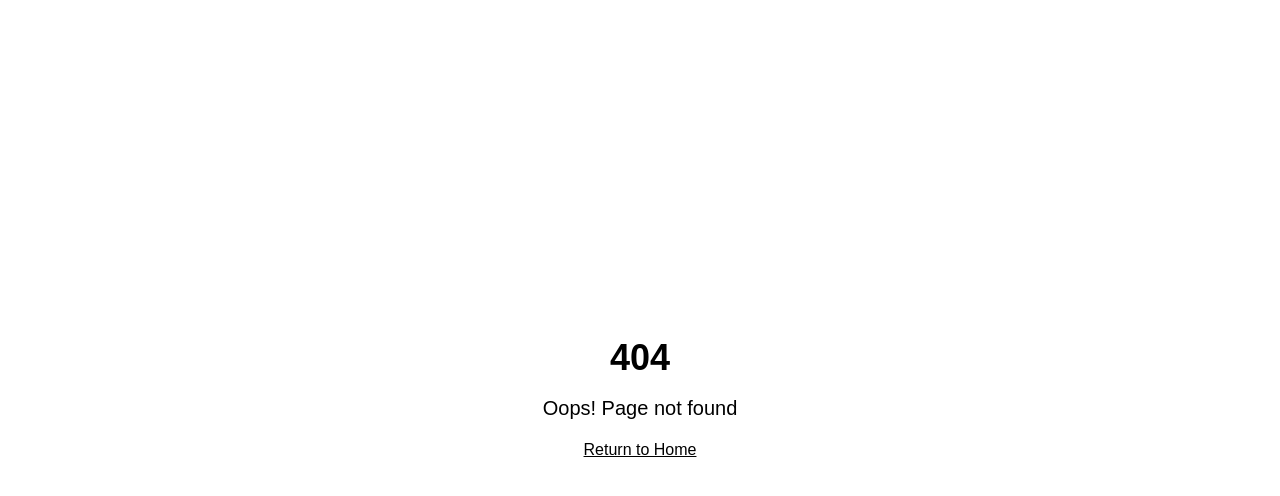
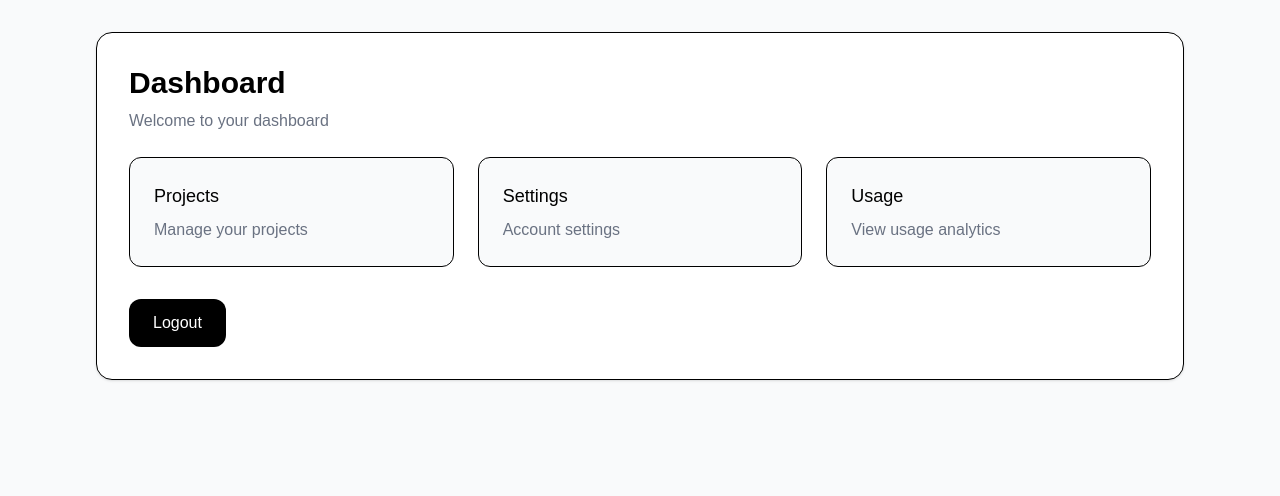
Before and after one commit to sudoKrishna/oran, a Next.js app in the folder frontend/: page /dashboard in a window 1280 px wide. Before the commit this address had no page. Shown: the top 496 px of the page. Built offline with nearby package versions, Linux system fonts and the light colour scheme; no server answers.

Commit message:
me dashboard

```diff
--- /dev/null
+++ b/frontend/app/dashboard/page.tsx
@@ -0,0 +1,63 @@
+import { cookies } from "next/headers";
+
+export default async function DashboardPage() {
+    const cookieStore = await cookies();
+
+  cookieStore.get("token");
+
+  return (
+    <div className="min-h-screen bg-gray-50">
+      <div className="max-w-6xl mx-auto p-8">
+        <div className="bg-white rounded-2xl shadow-sm border p-8">
+          <h1 className="text-3xl font-semibold mb-2">
+            Dashboard
+          </h1>
+
+          <p className="text-gray-500 mb-6">
+            Welcome to your dashboard
+          </p>
+
+          <div className="grid grid-cols-1 md:grid-cols-3 gap-6">
+
+            <div className="p-6 rounded-xl border bg-gray-50">
+              <h2 className="font-medium text-lg">
+                Projects
+              </h2>
+              <p className="text-gray-500 mt-2">
+                Manage your projects
+              </p>
+            </div>
+
+            <div className="p-6 rounded-xl border bg-gray-50">
+              <h2 className="font-medium text-lg">
+                Settings
+              </h2>
+              <p className="text-gray-500 mt-2">
+                Account settings
+              </p>
+            </div>
+
+            <div className="p-6 rounded-xl border bg-gray-50">
+              <h2 className="font-medium text-lg">
+                Usage
+              </h2>
+              <p className="text-gray-500 mt-2">
+                View usage analytics
+              </p>
+            </div>
+
+          </div>
+
+          <form action="/api/auth/logout" method="POST" className="mt-8">
+            <button
+              className="bg-black text-white px-6 py-3 rounded-xl hover:opacity-90 transition"
+            >
+              Logout
+            </button>
+          </form>
+
+        </div>
+      </div>
+    </div>
+  );
+}
```
